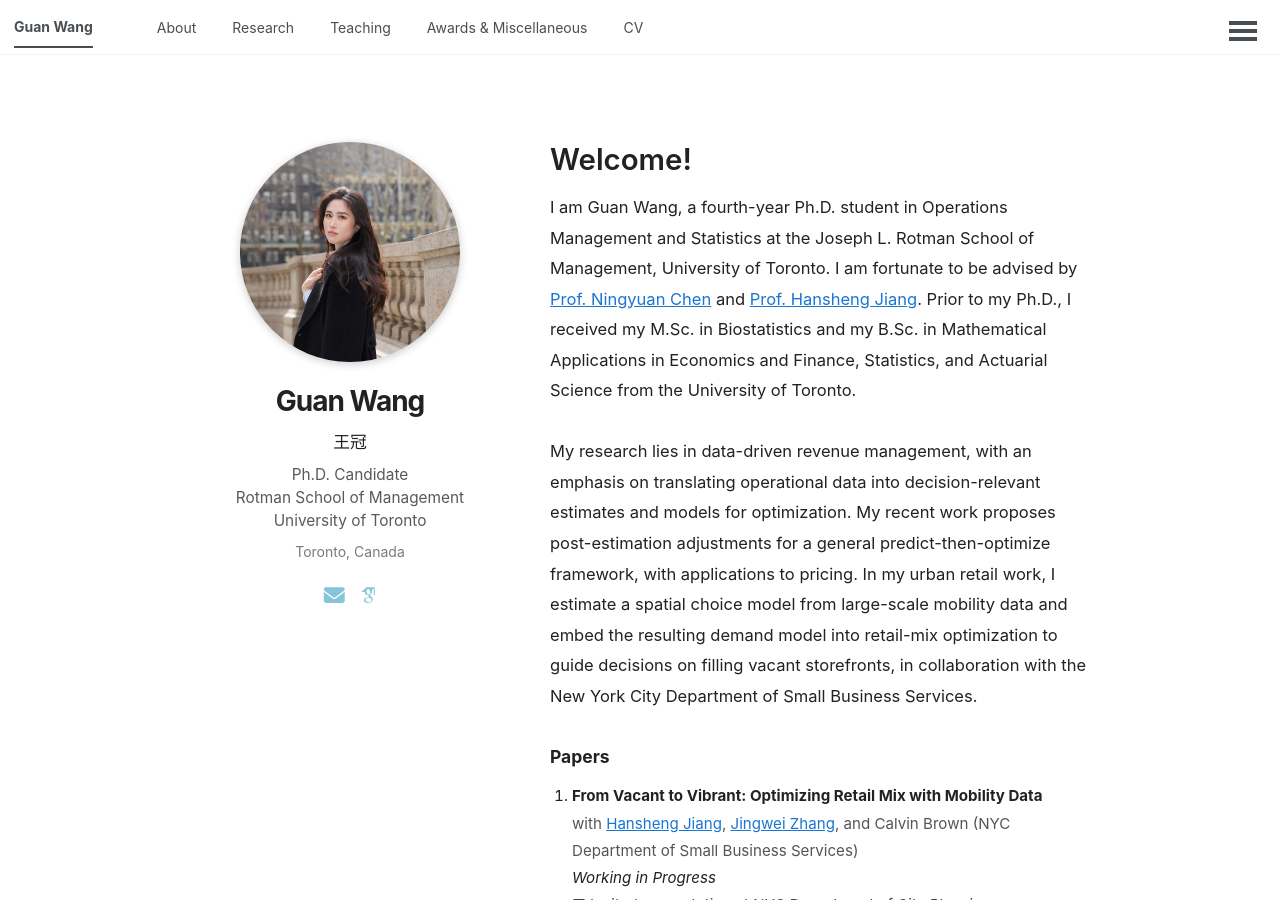
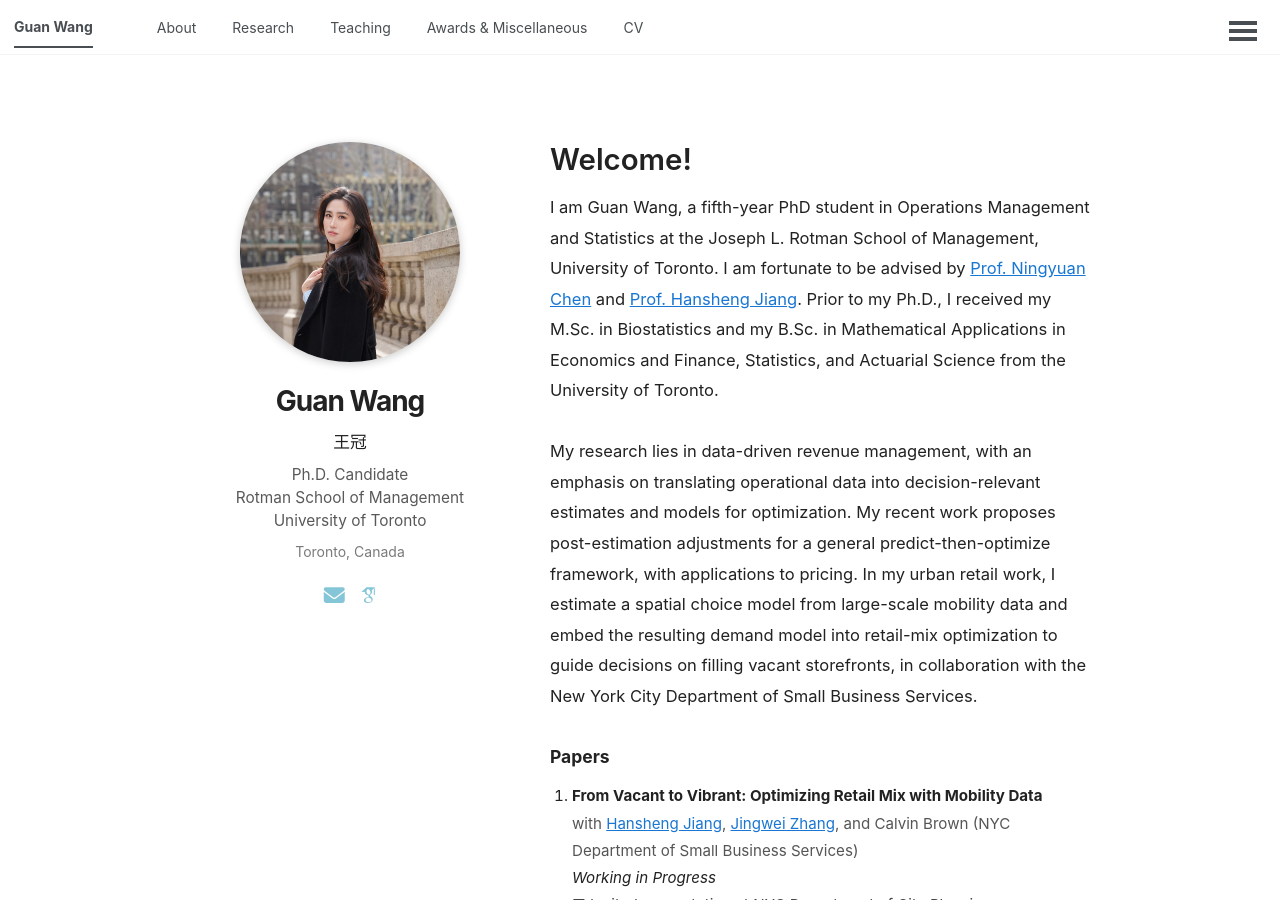
Before and after one commit to wangguan27/wangguan27.github.io, a Jekyll site: the page built from index.md, in a window 1280 px wide and 900 px high. Built offline with Jekyll 4.4.1, drawn with Linux system fonts in a browser that asks for light colours; some web fonts are replaced; a script that is not in the unit is left out.

Commit message:
Update homepage to fifth-year PhD student

```diff
--- a/index.md
+++ b/index.md
@@ -23,7 +23,7 @@ permalink: /
 	<div style="flex:1;min-width:0;">
 		<h1 style="margin-top:40px;font-size:2.1em;font-weight:600;">Welcome!</h1>
 		<div style="font-size:1.18em;line-height:1.85;margin-bottom:32px;">
-			I am Guan Wang, a fourth-year Ph.D. student in Operations Management and Statistics at the Joseph L. Rotman School of Management, University of Toronto. I am fortunate to be advised by
+			I am Guan Wang, a fifth-year PhD student in Operations Management and Statistics at the Joseph L. Rotman School of Management, University of Toronto. I am fortunate to be advised by
 			<a href="http://individual.utoronto.ca/ningyuanchen/" target="_blank" style="color:#1976d2;text-decoration:underline;">Prof. Ningyuan Chen</a> and
 			<a href="https://hanshengjiang.github.io/index.html" target="_blank" style="color:#1976d2;text-decoration:underline;">Prof. Hansheng Jiang</a>.
 			Prior to my Ph.D., I received my M.Sc. in Biostatistics and my B.Sc. in Mathematical Applications in Economics and Finance, Statistics, and Actuarial Science from the University of Toronto.<br><br>
```
